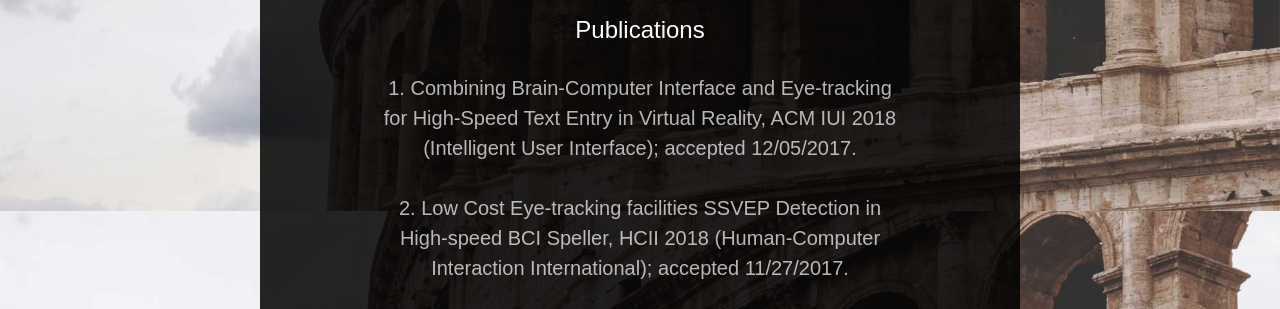
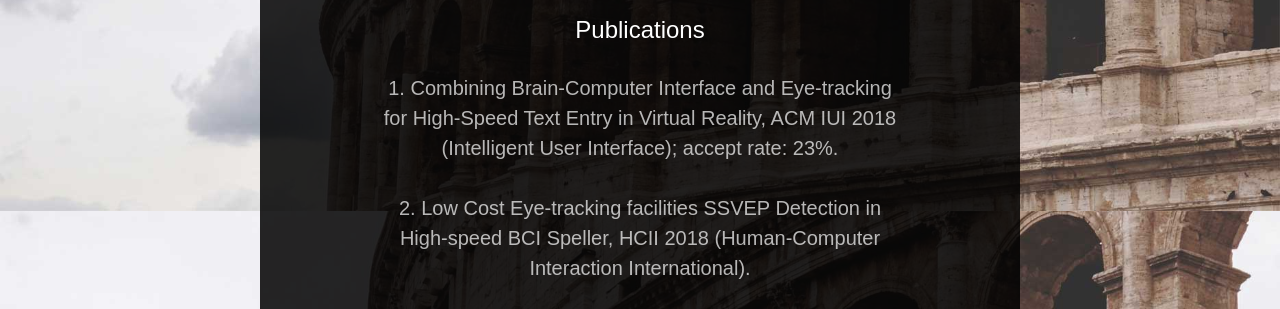
Before and after one commit to xinyao1108/xinyao1108.github.io, a plain HTML site: page index.html in a window 1280 px wide. Shown: the part 643-952 px from the top of the page. Drawn offline with nearby package versions, Linux system fonts and the light colour scheme; files that its build step writes are made by us from their sources; files whose address does not match are found by name.

Commit message:
Update index.html

```diff
--- a/index.html
+++ b/index.html
@@ -84,8 +84,8 @@
 						<!--   <div class="fh5co-number fh5co-left">10</div>-->
 
 								<h3 class="border-bottom">Publications</h3>
-				<p>1. Combining Brain-Computer Interface and Eye-tracking for High-Speed Text Entry in Virtual Reality, ACM IUI 2018 (Intelligent User Interface); accepted 12/05/2017.</p>
-                <p>2. Low Cost Eye-tracking facilities SSVEP Detection in High-speed BCI Speller, HCII 2018 (Human-Computer Interaction International); accepted 11/27/2017.</p>
+				<p>1. Combining Brain-Computer Interface and Eye-tracking for High-Speed Text Entry in Virtual Reality, ACM IUI 2018 (Intelligent User Interface); accept rate: 23%.</p>
+                <p>2. Low Cost Eye-tracking facilities SSVEP Detection in High-speed BCI Speller, HCII 2018 (Human-Computer Interaction International).</p>
 							</div>
 						</div>
 					</div>
```
